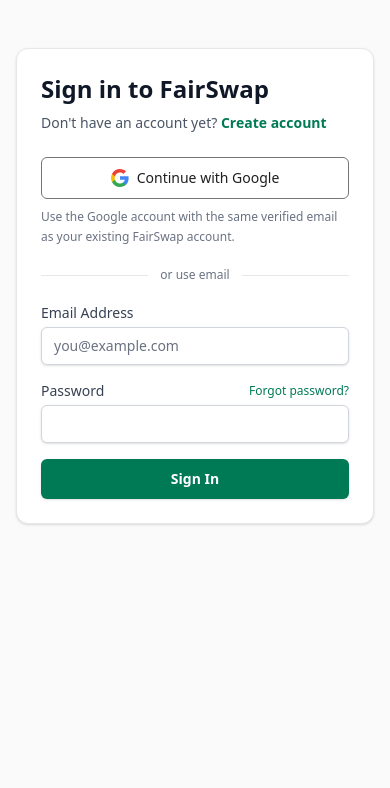
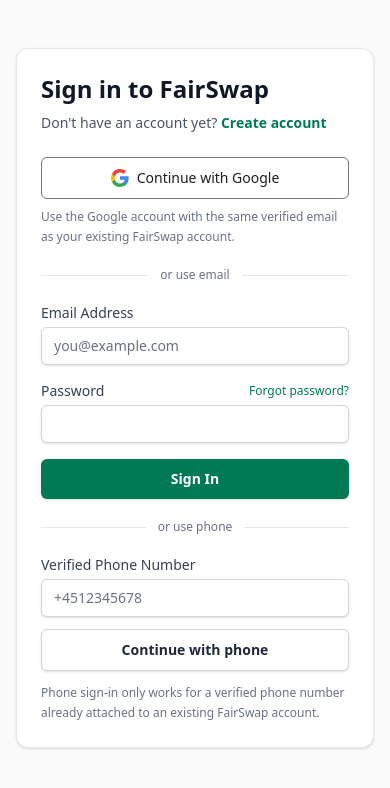
Before and after one commit to vivek2310sharma/FairSwap-Web, a Next.js app: page /auth/sign-in in a window 390 px wide. Shown: the top 788 px of the page. Built offline with nearby package versions, Linux system fonts and the light colour scheme; no server answers.

Commit message:
feat(auth): expose phone OTP sign-in

```diff
--- a/src/app/auth/sign-in/page.tsx
+++ b/src/app/auth/sign-in/page.tsx
@@ -6,6 +6,7 @@
 import { signInAction, type AuthActionResult } from "../actions";
 import { sanitizeRedirectPath } from "@/lib/security/redirect";
 import { GoogleAuthButton } from "@/components/auth/GoogleAuthButton";
+import { PhoneAuthForm } from "@/components/auth/PhoneAuthForm";
 
 function SignInForm() {
   const searchParams = useSearchParams();
@@ -136,6 +137,14 @@
             {isPending ? "Signing in..." : "Sign In"}
           </button>
         </form>
+
+        <div className="my-5 flex items-center gap-3 text-xs text-gray-500">
+          <div className="h-px flex-1 bg-gray-200" />
+          <span>or use phone</span>
+          <div className="h-px flex-1 bg-gray-200" />
+        </div>
+
+        <PhoneAuthForm next={next} />
       </div>
     </main>
   );
```
